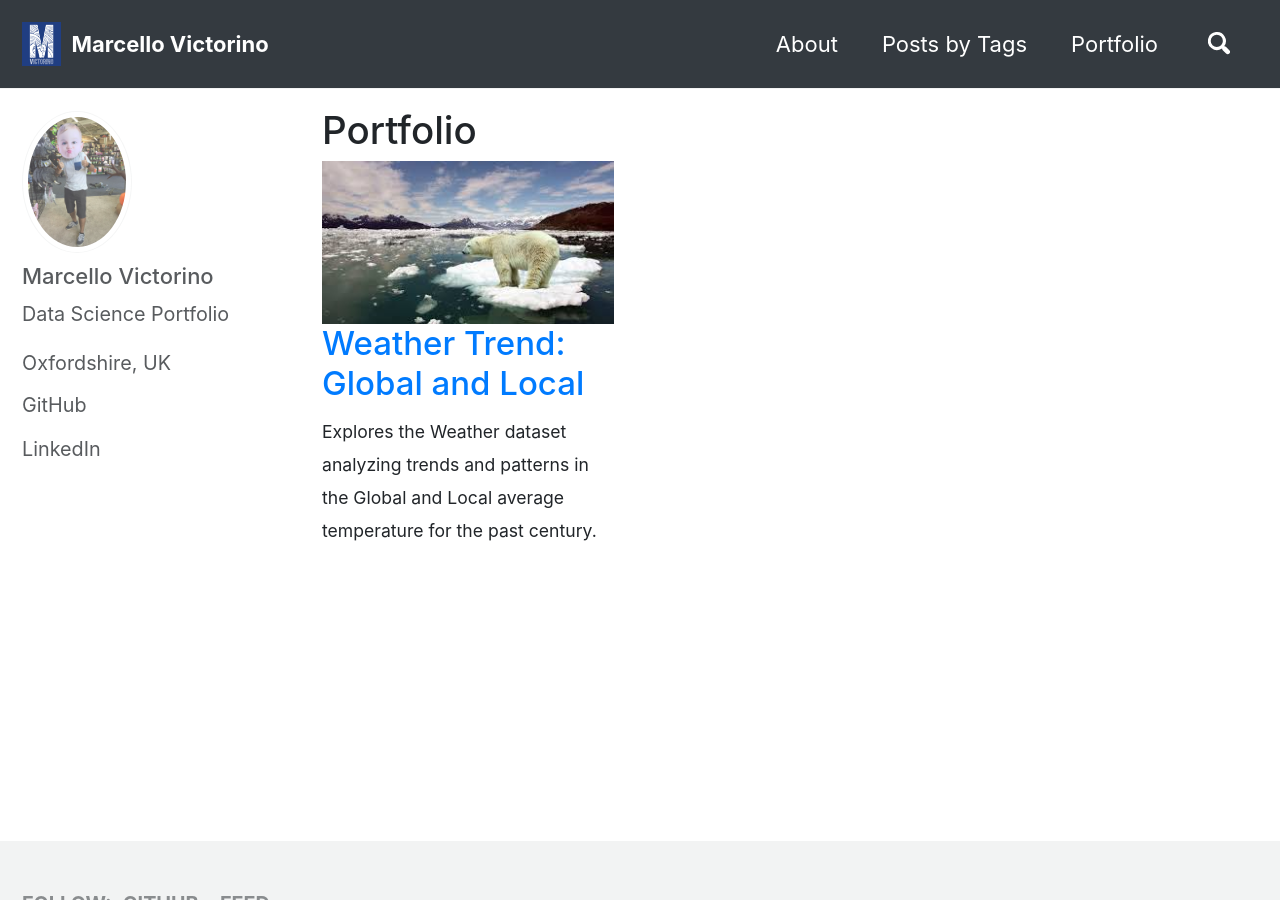
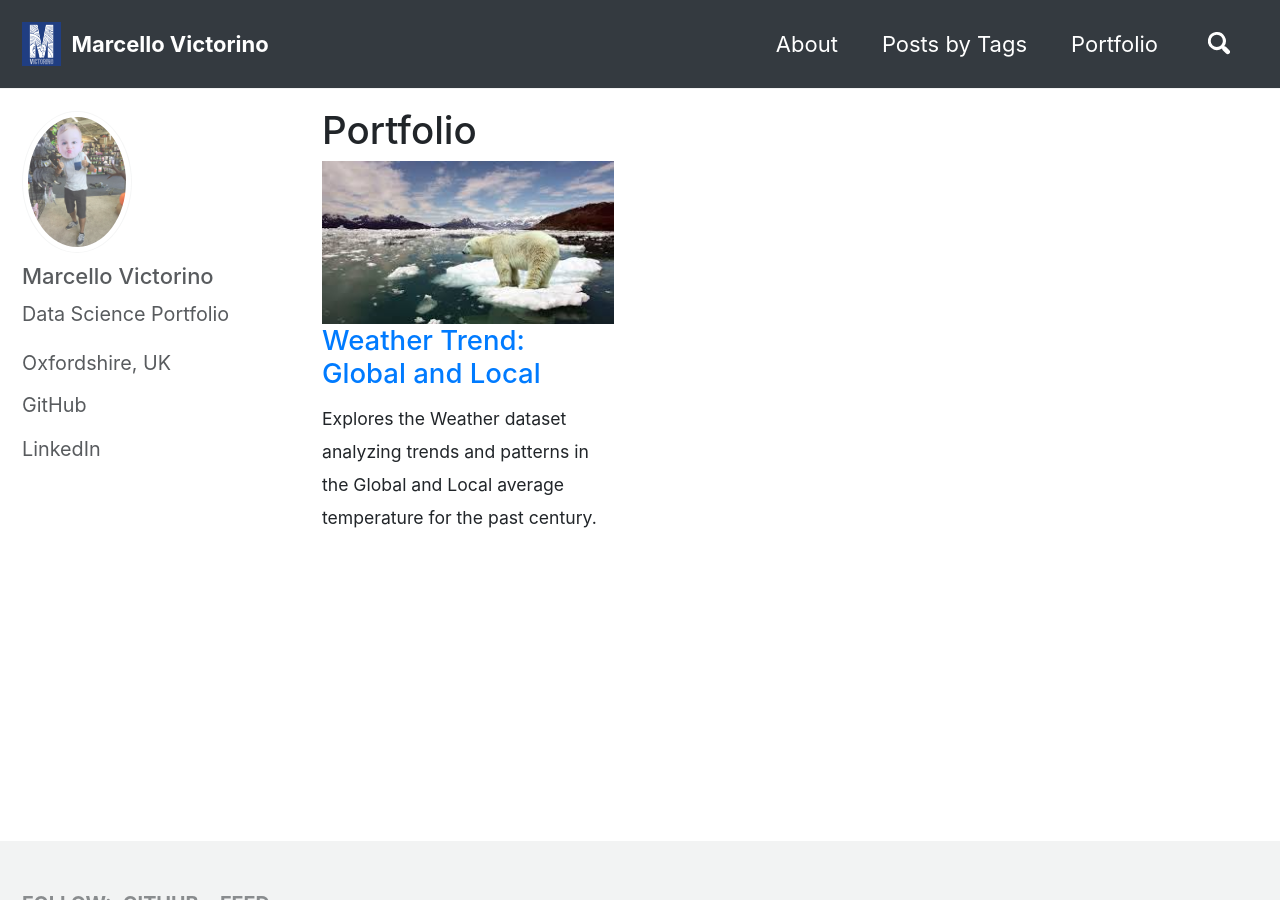
Before and after one commit to marcellovictorino/marcellovictorino.github.io, a Jekyll site: the page built from _pages/portfolio.md, in a window 1280 px wide and 900 px high. Built offline with Jekyll 4.4.1, drawn with Linux system fonts in a browser that asks for light colours; cached includes are drawn as plain includes; a script that is not in the unit is left out; grey boxes are pictures that could not be loaded.

Commit message:
fix: portfolio title font size

```diff
--- a/_pages/portfolio.md
+++ b/_pages/portfolio.md
@@ -16,20 +16,20 @@ classes: wide
 <div class="row">
     <div class="col-md-4">
 		<a href="{{ post.url }}"><img src="{{ post.thumbnail }}"/></a>
-		<a href="{{ post.url }}"> <h4>{{ post.title}}</h4></a>
+		<a href="{{ post.url }}"> <h5>{{ post.title}}</h5></a>
 		<small>{{ post.excerpt }}</small>
 	</div>
     {% elsif rowfinder == 0 %}
     <div class="col-md-4">
 		<a href="{{ post.url }}"><img src="{{ post.thumbnail }}"/></a>
-		<a href="{{ post.url }}"> <h4>{{ post.title}}</h4></a>
+		<a href="{{ post.url }}"> <h5>{{ post.title}}</h5></a>
 		<small>{{ post.excerpt }}</small>
 	 </div>
 </div>
     {% else %}
     <div class="col-md-4">
 		<a href="{{ post.url }}"><img src="{{ post.thumbnail }}"/></a>
-		<a href="{{ post.url }}"> <h4>{{ post.title}}</h4></a>
+		<a href="{{ post.url }}"> <h5>{{ post.title}}</h5></a>
 		<small>{{ post.excerpt }}</small>
 	</div>
     {% endif %}
--- a/_sass/minimal-mistakes/_buttons.scss
+++ b/_sass/minimal-mistakes/_buttons.scss
@@ -56,7 +56,7 @@
       }
 
       &:hover {
-        @include yiq-contrasted(mix(#000, $color, 20%));
+        @include yiq-contrasted(mix($color, rgb(255, 255, 255), 25%)); //mix(rgba(0, 0, 0, 0.541), $color, 90%));
       }
     }
   }
--- a/_sass/minimal-mistakes/_page.scss
+++ b/_sass/minimal-mistakes/_page.scss
@@ -85,7 +85,7 @@
   }
 
   h4 {
-    font-size: $type-size-4;
+    font-size: $type-size-4 !important;
   }
 
   /* paragraph indents */
```
